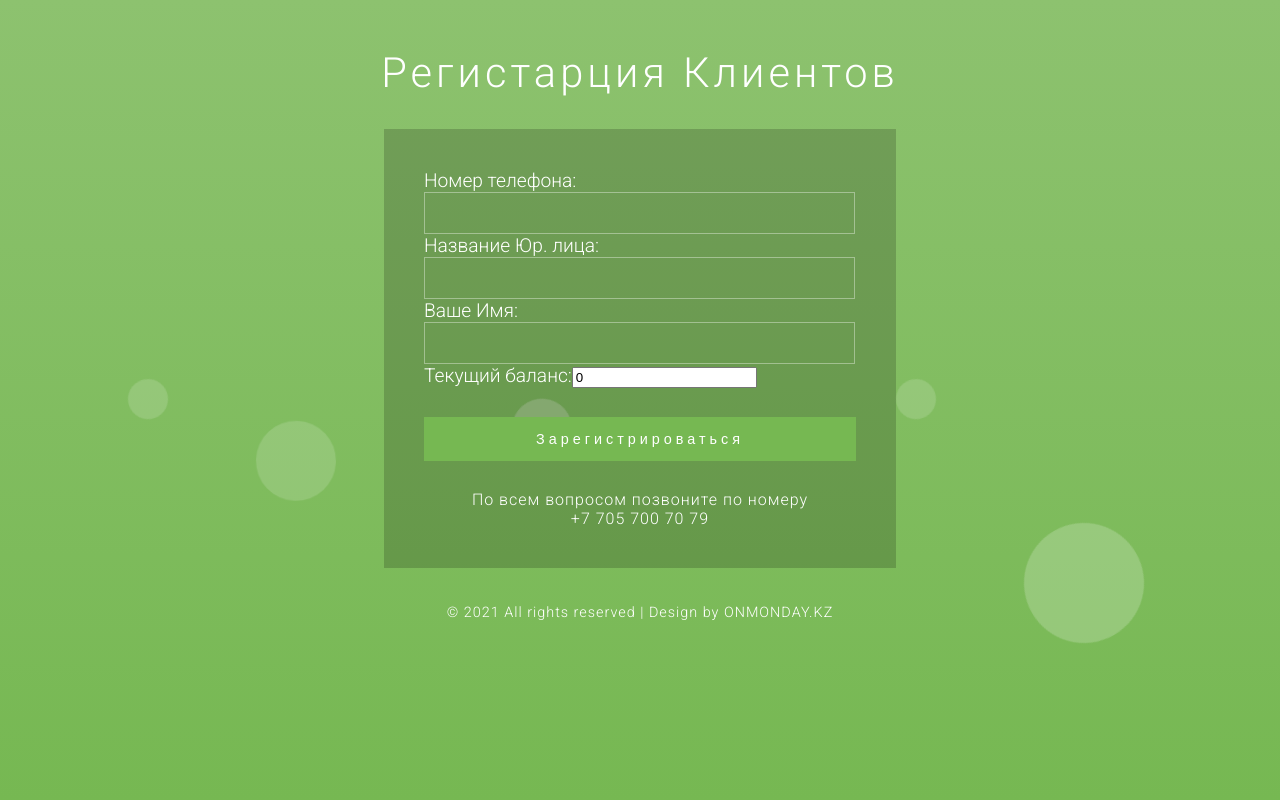
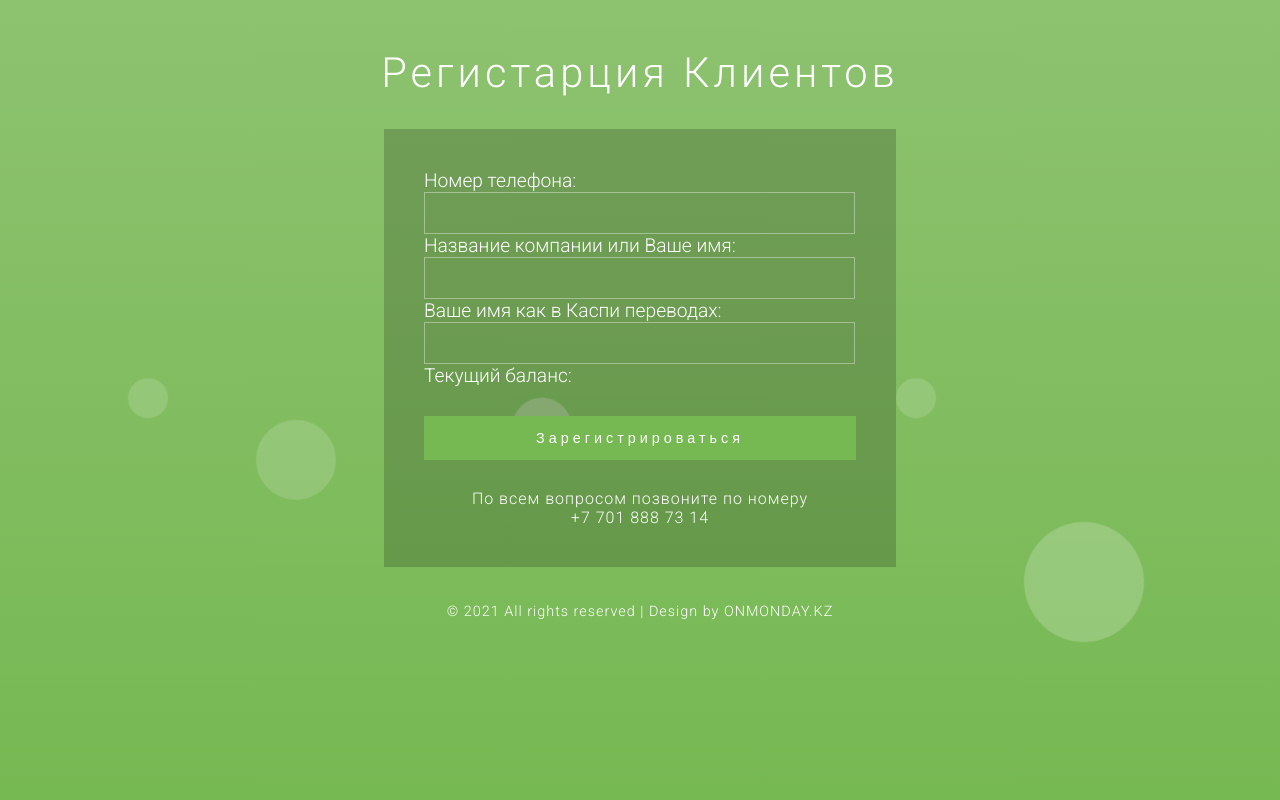
Before and after one commit to daistd/djangoProject, a Django app: page / in a window 1280 px wide. Run offline with Django 3.2, Linux system fonts and the light colour scheme.

Commit message:
MOrree changes

```diff
--- a/customer/forms.py
+++ b/customer/forms.py
@@ -8,6 +8,6 @@ class CustomerForm(forms.ModelForm):
         model = Customer
         fields = '__all__'
 
-    ceo = forms.CharField(label='Ваше Имя', max_length=100)
     phone = forms.CharField(label='Номер телефона', max_length=12)
-    name = forms.CharField(label='Название Юр. лица', max_length=100)
+    name = forms.CharField(label='Название компании или Ваше имя', max_length=100)
+    ceo = forms.CharField(label='Ваше имя как в Каспи переводах', max_length=100)
--- a/customer/models.py
+++ b/customer/models.py
@@ -12,6 +12,12 @@ class Customer(models.Model):
     name = models.CharField('Клиент', max_length=255)
     ceo = models.CharField('Контактное лицо', max_length=255)
     balance = models.IntegerField('Текущий баланс', default=0)
+    kaspi_id = models.CharField('Капси ID', max_length=255, editable=False, null=True)
+
+    def save(self, *args, **kwargs):
+        self.save()
+        self.kaspi_id = str(self.id) + self.ceo.strip()
+        return super().save(*args, **kwargs)
 
     def __str__(self):
         return "%s" % self.name
@@ -24,7 +30,6 @@ class Order(models.Model):
     cement = models.ForeignKey(CementType, on_delete=models.CASCADE)
     weight = models.IntegerField('Масса')
     price = models.IntegerField("Цена")
-    current_date = models.DateField('Дата', default=timezone.now, blank=True)
     date = models.DateField('Дата поставки', blank=True)
     amount = models.IntegerField("Сумма", default=0)
 
--- a/templates/index.html
+++ b/templates/index.html
@@ -25,7 +25,9 @@ License URL: http://creativecommons.org/licenses/by/3.0/
             article, aside, details, figcaption, figure, footer, header, hgroup, menu, nav, section {
               display: block;
             }
-
+            input#id_balance {
+                display: none;
+            }
             ol, ul {
               list-style: none;
               margin: 0px;
@@ -786,21 +788,7 @@ License URL: http://creativecommons.org/licenses/by/3.0/
                     {{ form }}
                     <input type="submit" value="Зарегистрироваться">
                 </form>
-{#				<form action="#" method="post">#}
-{#					<input class="text" type="text" name="Username" placeholder="Username" required="">#}
-{#					<input class="text email" type="email" name="email" placeholder="Email" required="">#}
-{#					<input class="text" type="password" name="password" placeholder="Password" required="">#}
-{#					<input class="text w3lpass" type="password" name="password" placeholder="Confirm Password" required="">#}
-{#					<div class="wthree-text">#}
-{#						<label class="anim">#}
-{#							<input type="checkbox" class="checkbox" required="">#}
-{#							<span>I Agree To The Terms & Conditions</span>#}
-{#						</label>#}
-{#						<div class="clear"> </div>#}
-{#					</div>#}
-{#					<input type="submit" value="SIGNUP">#}
-{#				</form>#}
-				<p>По всем вопросом позвоните по номеру<br> +7 705 700 70 79</a></p>
+				<p>По всем вопросом позвоните по номеру<br> +7 701 888 73 14</p>
 			</div>
 		</div>
 		<!-- copyright -->
--- a/templates/thanks.html
+++ b/templates/thanks.html
@@ -782,9 +782,9 @@ License URL: http://creativecommons.org/licenses/by/3.0/
 		<div class="main-agileinfo">
 			<div class="agileits-top">
                 <h1>{{name}} Спасибо за Ресгитрацию.</h1>
-                <p>Контакты вашего менеджера: <br> <a href="tel:+77057007079">+77057007079</a></p>
-
-
+                <p>Ваш ID  {{ kaspi_id }}</p>
+                <p>Ваш менеджера Данияр: </p>
+                <button href="https://api.whatsapp.com/send/?phone=77018887314&text=Мой ID: {{ kaspi_id }}">Нажмите для подтверждение</button>
 			</div>
 		</div>
 		<!-- copyright -->
```
Also changed, not shown: customer/admin.py (+7 -1 lines).
